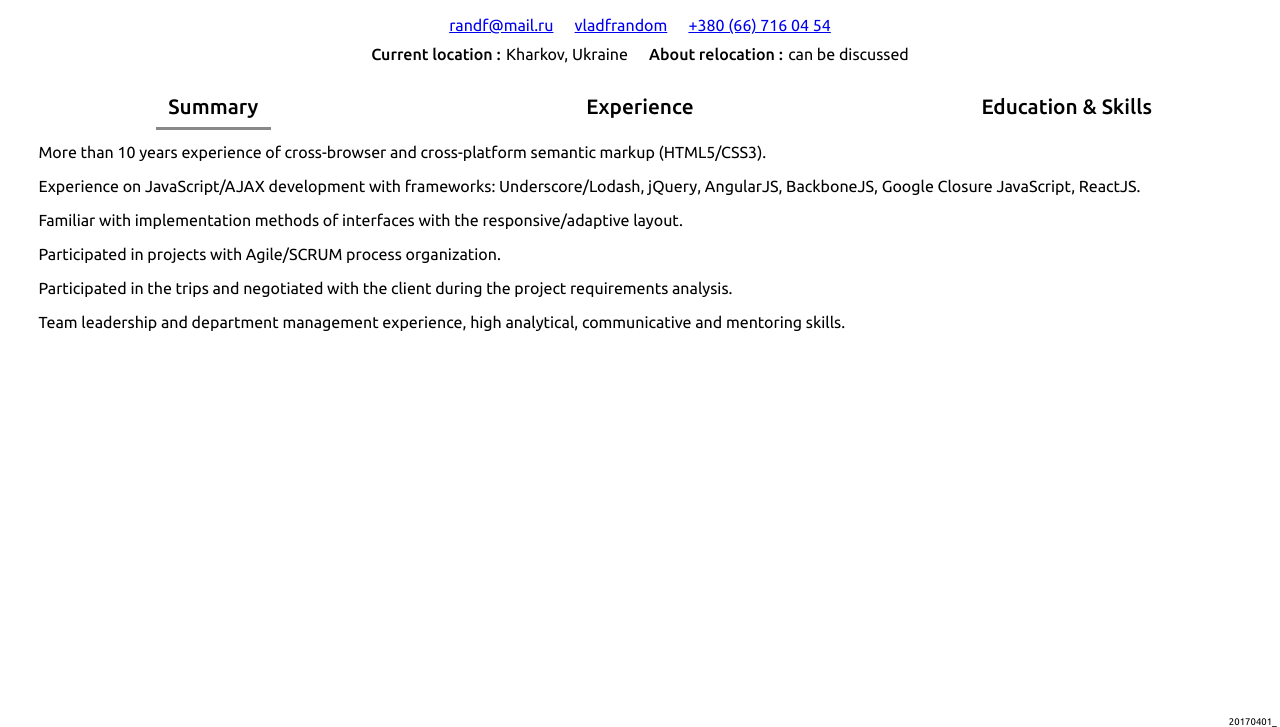
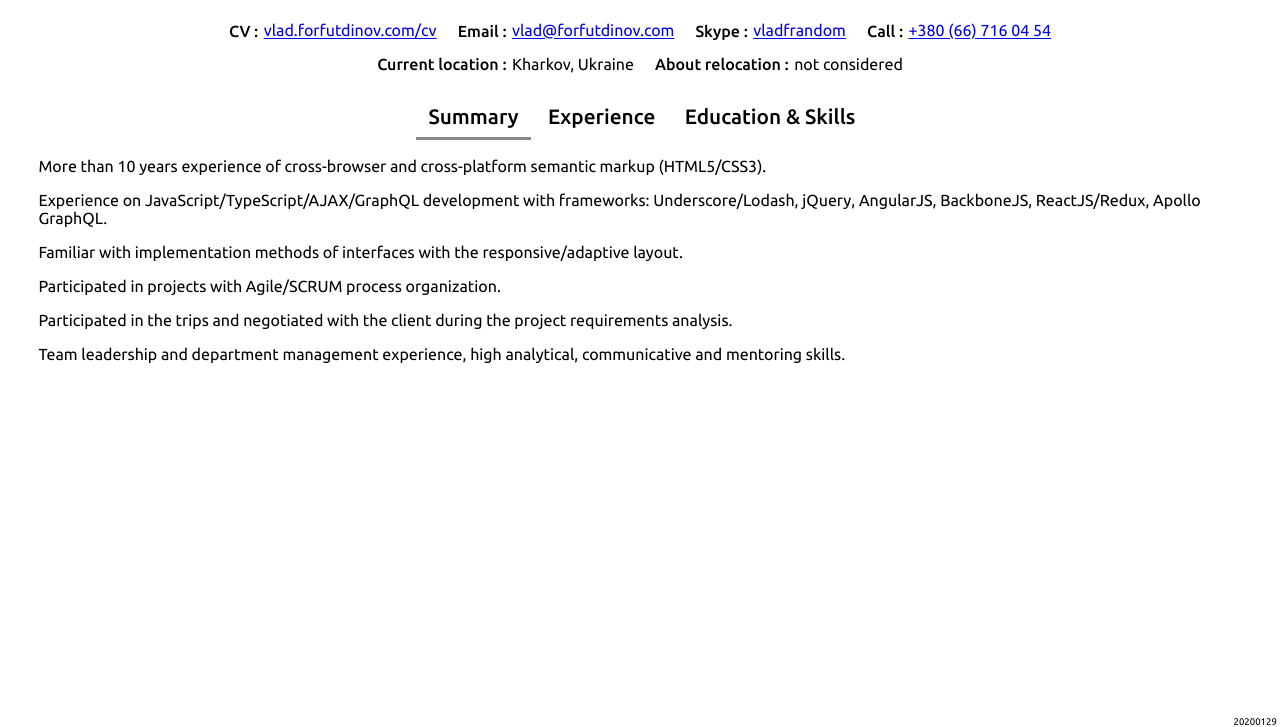
Before and after one commit to vladforfutdinov/cv, a website: page new/index.html in a window 1280 px wide. Shown: the part 73-800 px from the top of the page. Drawn offline with Linux system fonts and the light colour scheme.

Commit message:
- update data

```diff
--- a/new/css/styles.less
+++ b/new/css/styles.less
@@ -178,8 +178,9 @@ article {
 
   [data-name='section'] {
     margin-top: 1em;
-    display: table;
-    table-layout: fixed;
+    display: flex;
+    flex-direction: row;
+    justify-content: center;
     width: 100%;
     border-collapse: collapse;
     border-spacing: 0;
@@ -216,7 +217,6 @@ article {
     }
 
     > section {
-      display: table-cell;
       overflow: hidden;
       margin: 0 0 .3% .3%;
       vertical-align: baseline;
--- a/new/data/en.json
+++ b/new/data/en.json
@@ -1,18 +1,26 @@
 {
   "title": "Forfutdinov's CV",
-  "version": "20170401_",
+  "version": "20200129",
   "name": "Vladimir Forfutdinov",
   "contact": [
     {
+      "type": "site",
+      "title": "CV",
+      "value": "vlad.forfutdinov.com/cv"
+    },
+    {
       "type": "email",
-      "value": "randf@mail.ru"
+      "title": "Email",
+      "value": "vlad@forfutdinov.com"
     },
     {
       "type": "skype",
+      "title": "Skype",
       "value": "vladfrandom"
     },
     {
       "type": "phone",
+      "title": "Call",
       "value": "+380 (66) 716 04 54"
     }
   ],
@@ -25,19 +33,37 @@
     {
       "type": "relocation",
       "title": "About relocation",
-      "value": "can be discussed"
+      "value": "not considered"
     }
   ],
   "section": [
     {
       "title": "Summary",
       "keywords": "html5,xml,javascript,css3,ajax,experience,agile scrum,mentoring",
-      "value": "More than 10 years experience of cross-browser and cross-platform semantic markup (HTML5/CSS3).\nExperience on JavaScript/AJAX development with frameworks: Underscore/Lodash, jQuery, AngularJS, BackboneJS, Google Closure JavaScript, ReactJS.\nFamiliar with implementation methods of interfaces with the responsive/adaptive layout.\nParticipated in projects with Agile/SCRUM process organization.\nParticipated in the trips and negotiated with the client during the project requirements analysis.\nTeam leadership and department management experience, high analytical, communicative and mentoring skills."
+      "value": "More than 10 years experience of cross-browser and cross-platform semantic markup (HTML5/CSS3).\nExperience on JavaScript/TypeScript/AJAX/GraphQL development with frameworks: Underscore/Lodash, jQuery, AngularJS, BackboneJS, ReactJS/Redux, Apollo GraphQL.\nFamiliar with implementation methods of interfaces with the responsive/adaptive layout.\nParticipated in projects with Agile/SCRUM process organization.\nParticipated in the trips and negotiated with the client during the project requirements analysis.\nTeam leadership and department management experience, high analytical, communicative and mentoring skills."
     },
     {
       "title": "Experience",
       "keywords": "sigma software,epam,p2h",
       "value": [
+        {
+          "title": "\"EPAM Systems\" 01/2019 - present",
+          "value": [
+            {
+              "title": "Lead Software Development Engineer",
+              "value": "Lead Software Development Engineer of UI team of e-commerce platform customization project.\nResponsibilities: mentoring and support of junior teammates, negotiating with a customer about new features, analyze and prepare new feature requirements and planning quarter-based scope. Developing requirements for ReactJS/GraphQL-based front-end transformation. Performing of React-based application and Apollo-based GraphQL server for the proof-of-concept.\nTechnologies: HTML5, CSS3, JavaScript (ReactJS, NodeJS), GraphQL; Docker, Kubernetes..\nDuration: ongoing"
+            }
+          ]
+        },
+        {
+          "title": "Remote employment 05/2017 - 12/2018",
+          "value": [
+            {
+              "title": "Senior Javascript Developer",
+              "value": "on the development of UI components and serve-side applications on the several projects, such as user support/communication service and blockchain-based service.\nResponsibilities: implementation of user interface and backend logic on migration from legacy approach to microservices based architecture, developing payment service for integration with payment gateway, implement and support continuous integration pipeline and AWS deployment. Support new employees on deployment of local development environment in different operation systems.\nTechnologies: HTML5, CSS3, JavaScript (TypeScript, AngularJS, NodeJS), AJAX, MongoBD; Docker, Kubernetes, AWS CloudFormation, Jenkins2/Groovy, Gradle, SonarQube.\nDuration: ~9 months"
+            }
+          ]
+        },
         {
           "title": "\"Svitla Systems\" 08/2016 - 03/2017",
           "value": [
@@ -83,7 +109,7 @@
           "value": [
             {
               "title": "Senior Software Engineer",
-              "value": "on the development of user interfaces for administration component of the private cloud solution. Internal project.\nResponsibilities: design and implementation of user interface.\nТехнологии:HTML5, CSS3, JavaScript (Google Closure JS, AngularJS), AJAX, JSP.\nDuration: 2.5 years"
+              "value": "on the development of user interfaces for administration component of the private cloud solution. Internal project.\nResponsibilities: design and implementation of user interface.\nTechnologies: HTML5, CSS3, JavaScript (Google Closure JS, AngularJS), AJAX, JSP.\nDuration: 2.5 years"
             },
             {
               "title": "Senior Software Engineer",
@@ -128,19 +154,18 @@
               "value": [
                 "\tProficiency\tYears",
                 "Languages & frameworks",
-                "HTML5/CSS3\tExpert\t10+",
+                "HTML5/CSS3\tExpert\t13+",
                 "XML/XSLT/XPath\tBasic\t2",
                 "JSP\tIntermediate\t5+",
-                "ES5\tIntermediate\t7+",
-                "ES2015+\tBasic\t<1",
+                "ES2015+\tIntermediate\t3+",
+                "LESS/SASS\tIntermediate\t5+",
+                "TypeScript\tIntermediate\t2+",
+                "ReactJS\tIntermediate\t2+",
                 "AngularJS\tIntermediate\t3+",
                 "BackboneJS\tBasic\t1+",
-                "ReactJS\tBasic\t<1",
-                "jQuery\tIntermediate\t7+",
-                "Google Closure JavaScript\tIntermediate\t2+",
-                "Underscore\tIntermediate\t1+",
-                "Lodash\tIntermediate\t1+",
-                "NodeJS\tBasic\t1+"
+                "jQuery\tIntermediate\t10+",
+                "Lodash/Underscore\tIntermediate\t1+",
+                "NodeJS\tIntermediate\t3+"
               ]
             },
             {
@@ -149,8 +174,9 @@
                 "\tProficiency\tYears",
                 "Techniques & Methodologies",
                 "AJAX\tIntermediate\t6+",
-                "Responsive layout\tIntermediate\t5+",
-                "Agile (SCRUM)\tIntermediate\t4+",
+                "GraphQL\tIntermediate\t<1",
+                "Responsive layout\tIntermediate\t6+",
+                "Agile (SCRUM)\tIntermediate\t7+",
                 "Kanban\tIntermediate\t1+"
               ]
             },
@@ -162,16 +188,17 @@
                 "Photoshop\tAdvanced\t10+",
                 "InDesign \tAdvanced\t5+",
                 "Illustrator\tAdvanced\t5+",
-                "WebStorm\tIntermediate\t3+",
-                "Eclipse\tBasic\t2+"
+                "WebStorm\tIntermediate\t7+"
               ]
             },
             {
               "type": "table",
               "value": [
                 "\tProficiency\t",
-                "Foreign Languages",
-                "English\tIntermediate\t&nbsp;"
+                "Languages",
+                "English\tIntermediate\t&nbsp;",
+                "Russian\tNative\t&nbsp;",
+                "Ukarinian\tFluent\t&nbsp;"
               ]
             }
           ]
--- a/new/js/script.js
+++ b/new/js/script.js
@@ -285,6 +285,9 @@
                     case "email":
                         protocol = 'mailto:';
                         break;
+                    case "site":
+                        protocol = 'https://';
+                        break;
                 }
 
                 if (protocol) {
```
Also changed, not shown: new/css/for.less (line endings or trailing spaces), new/css/print.css, new/css/print.less (line endings or trailing spaces), new/css/styles.css, new/data/ru.json (line endings or trailing spaces), new/index.html (line endings or trailing spaces).
